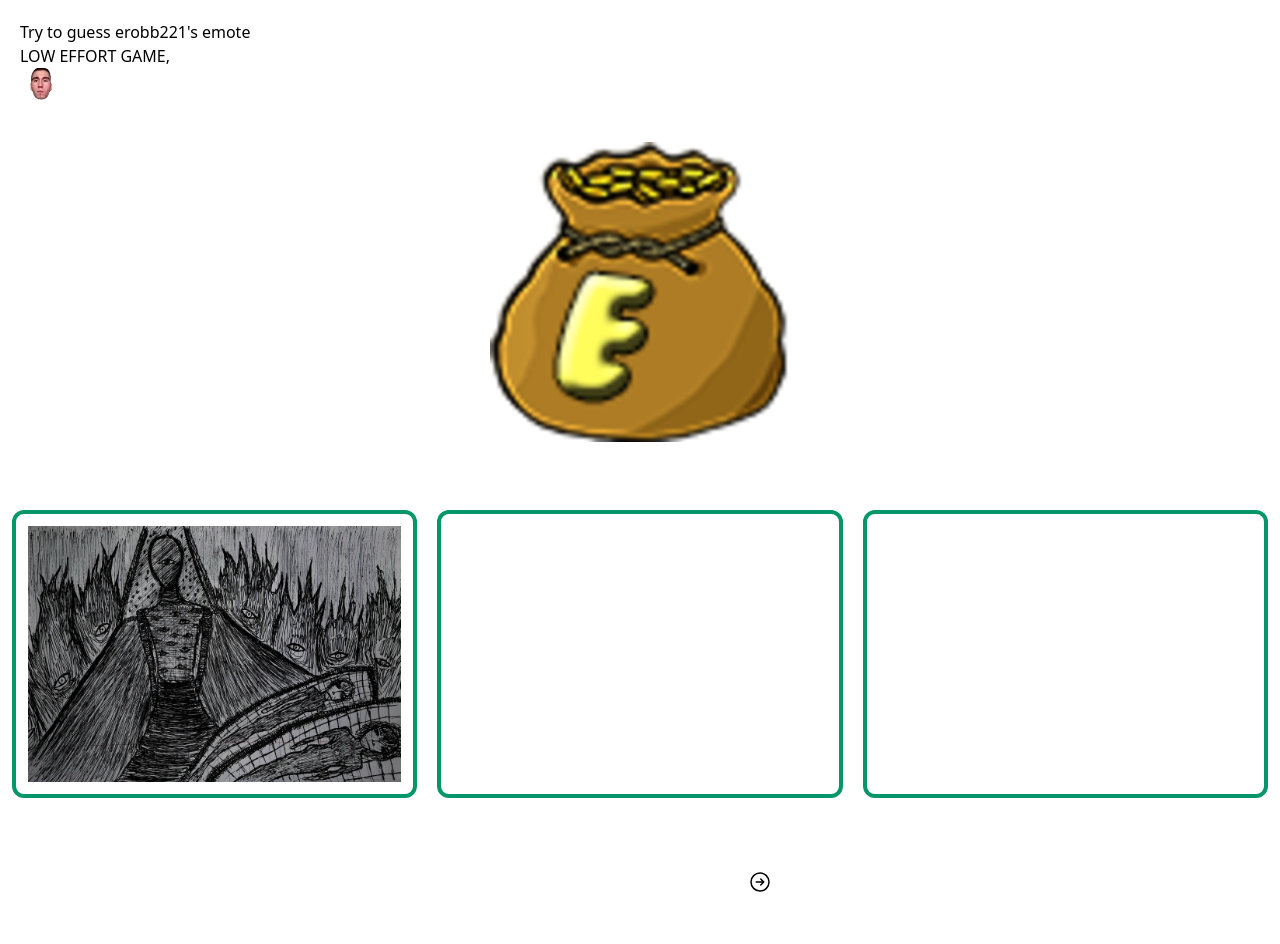
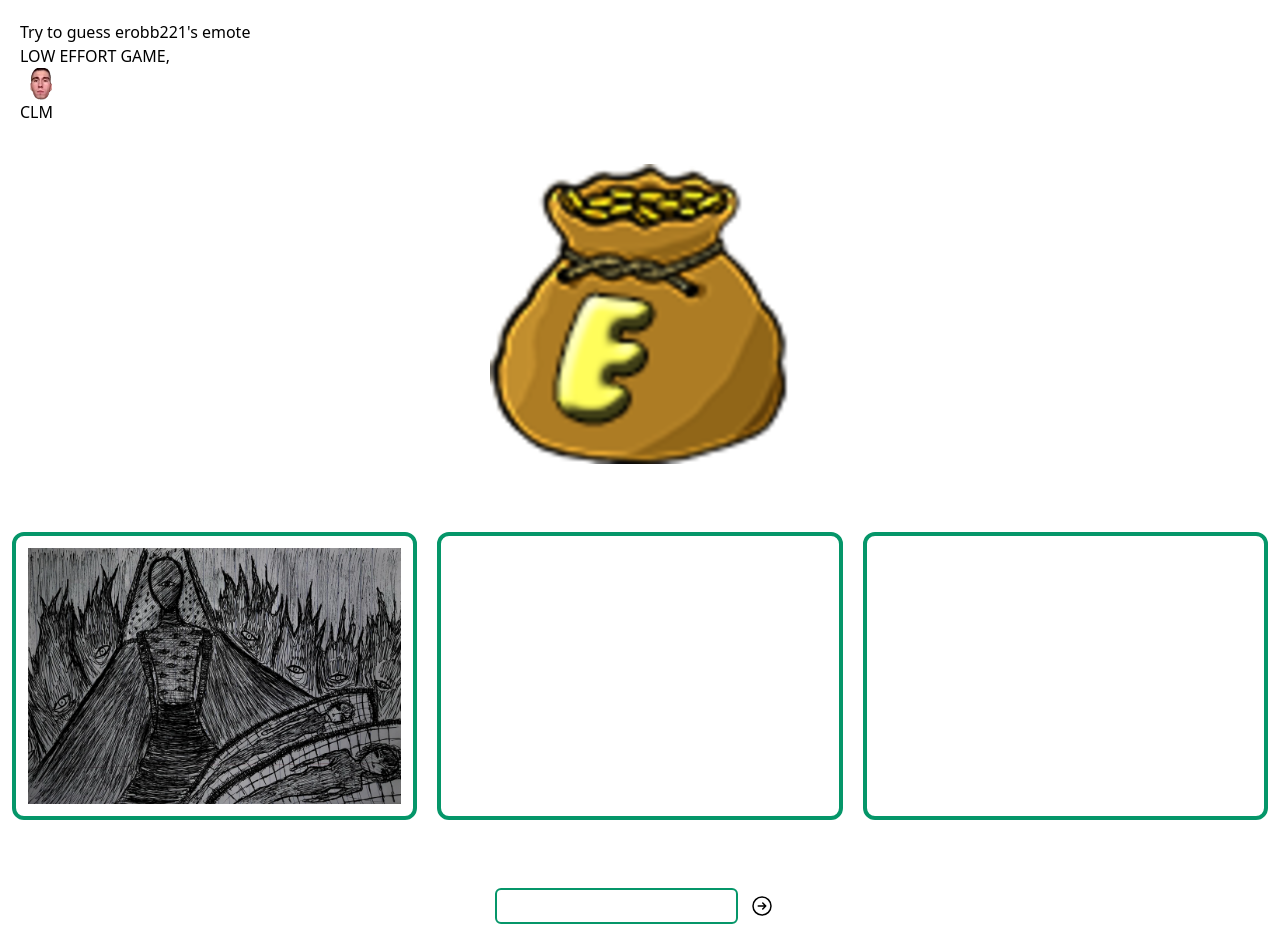
Before and after one commit to jallal-msd/trivia, a Svelte app: page / in a window 1280 px wide. Before the commit the page ends 920 px from the top, so only its background shows below. Built offline with nearby package versions, Linux system fonts and the light colour scheme.

Commit message:
fixing the input bar for white  mode

```diff
--- a/src/App.svelte
+++ b/src/App.svelte
@@ -5,7 +5,8 @@
 </script>
 <div class="container mx-auto p-5">
     <h1 class="text-center-2xl">Try to guess erobb221's emote </h1>
-    <p class="">LOW EFFORT GAME, <img class=" "src="images/4finger.webp" alt=""> </p>
+    <p class="">LOW EFFORT GAME, <img class=" "src="images/4finger.webp" alt="">CLM </p>
+
 </div>
     <Trv/>
 
--- a/src/trv.svelte
+++ b/src/trv.svelte
@@ -63,7 +63,7 @@
         </div>
         </div>
     <div class="container  flex justify-center  items-center">
-        <input  on:keypress={onKeyPress} class="text-center p-1 rounded-md"  type="text" bind:value="{sbmt}" >
+        <input  on:keypress={onKeyPress} class="border border-2 border-emerald-600 text-center p-1 rounded-md"  type="text" bind:value="{sbmt}" >
         <button on:input={attemp} class="px-3" >
             <svg xmlns="http://www.w3.org/2000/svg" fill="none" viewBox="0 0 24 24" stroke-width="1.5" stroke="currentColor" class="w-6 h-6">
              <path stroke-linecap="round" stroke-linejoin="round" d="M12.75 15l3-3m0 0l-3-3m3 3h-7.5M21 12a9 9 0 11-18 0 9 9 0 0118 0z" />
```
